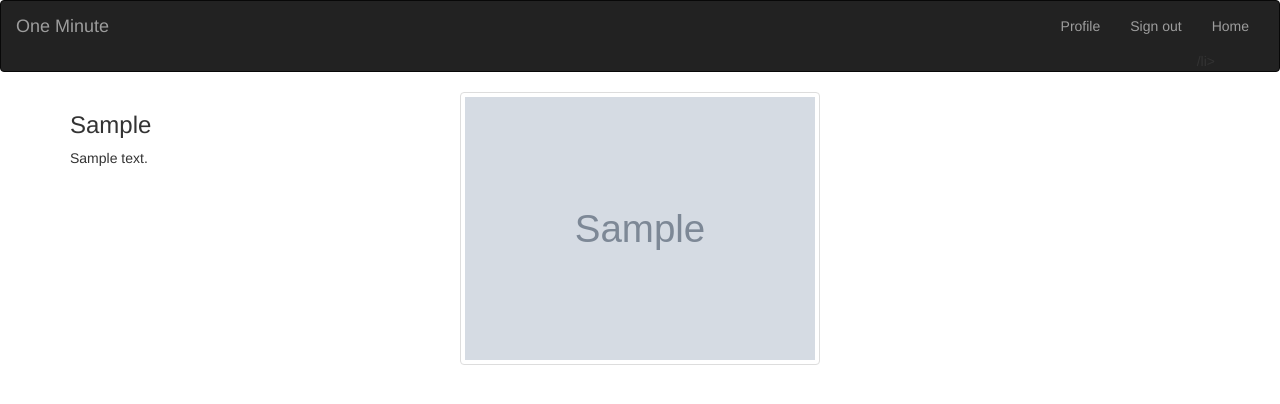
After one commit to wanguinjoka/One-Minute-Pitch, a Flask app: a page that uses app/templates/navbar.html in a window 1280 px wide. The commit adds this page. Shown: the top 404 px of the page. Run offline with Flask 2, Linux system fonts and the light colour scheme; a user stored in the database is signed in; tables that the repository leaves empty hold one stand-in row (values such as "Sample post"); grey boxes marked "Sample" are stand-in pictures; some libraries are stand-ins or nearby versions.

Commit message:
profile displaying

```diff
--- a/app/main/views.py
+++ b/app/main/views.py
@@ -1,5 +1,6 @@
-from flask import render_template
+from flask import render_template,request,redirect,url_for,abort
 from . import main
+from ..models import User
 from flask_login import login_required
 
 # Views
@@ -10,3 +11,12 @@ def index():
     View root page function that returns the index page and its data
     '''
     return render_template('index.html')
+
+@main.route('/user/<uname>')
+def profile(uname):
+    user = User.query.filter_by(username = uname).first()
+
+    if user is None:
+        abort(404)
+
+    return render_template("profile/profile.html", user = user)
--- a/app/templates/navbar.html
+++ b/app/templates/navbar.html
@@ -11,11 +11,16 @@
         </div>
         <div class="navbar-collapse collapse">
             <ul class="nav navbar-nav navbar-right">
+                <li><a href="/">Home</a>/li>
+
+            </ul>
+            <ul class="nav navbar-nav navbar-right">
                 {% if current_user.is_authenticated %}
-                <li style="color:white;padding:15px;">{{current_user.username}}</li>
-                <li><a href="{{url_for('auth.logout')}}">Sign out</a></li>
-                {% else %}
-                <li><a href="{{url_for('auth.login')}}">Sign in</a></li>
+                <li><a href="{{url_for('main.profile',uname=current_user.username)}}">Profile</a></li>
+                  <li><a href="{{url_for('auth.logout')}}">Sign out</a></li>
+                  {% else %}
+                  <li><a href="{{url_for('auth.login')}}">Sign in</a></li>
+
                 {%endif%}
               </ul>
         </div>
--- /dev/null
+++ b/app/templates/profile/profile.html
@@ -0,0 +1,29 @@
+{% extends 'base.html'%}
+
+{% block content %}
+<div class="container">
+<div class="row">
+<!-- displaying  Username-->
+  <div class="col-md-4">
+    <h3> {{user.username| capitalize}} </h3>
+
+    <!--Displaying user bio-->
+    {% if user.bio %}
+      <p> {{user.bio}}</p>
+    {%else%}
+      <p> {{user.username| capitalize}} has no bio </p>
+    {% endif %}
+  </div>
+
+  <!--Display profile photo-->
+  <div class="col-md-4">
+
+    {% if user.profile_pic_path %}
+    <img src="{{url_for('static',filename=user.profile_pic_path)}}" alt="" class="img-thumbnail">
+    {%else%}
+    <p>No profile picture</p>
+    {% endif %}
+  </div>
+</div>
+</div>
+{% endblock %}
```
Also changed, not shown: app/models.py (+6 -4 lines), migrations/versions/5418682d08b0_added_column_bio_and_profile_pic_path.py (added, +30 -0 lines).
